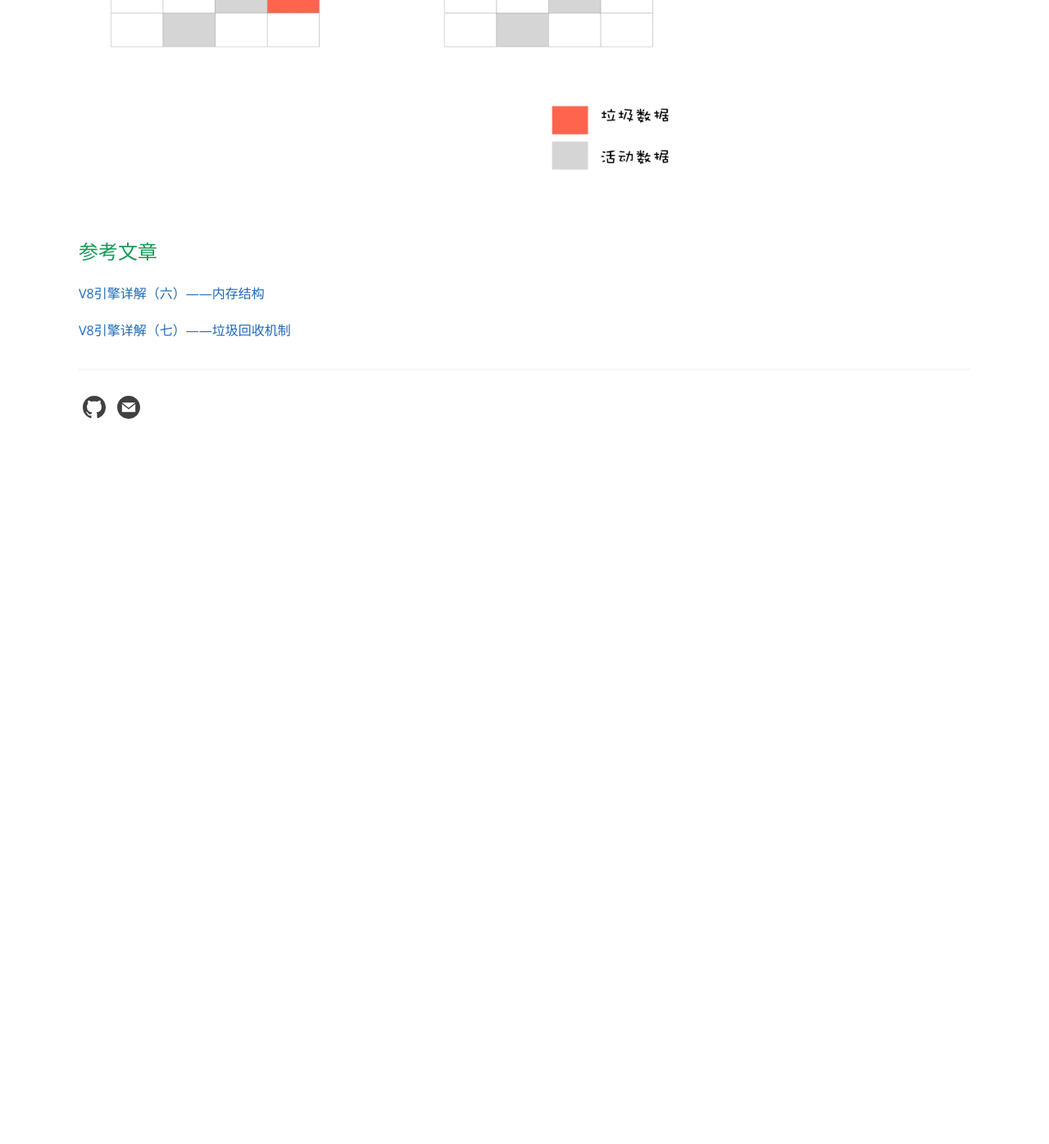
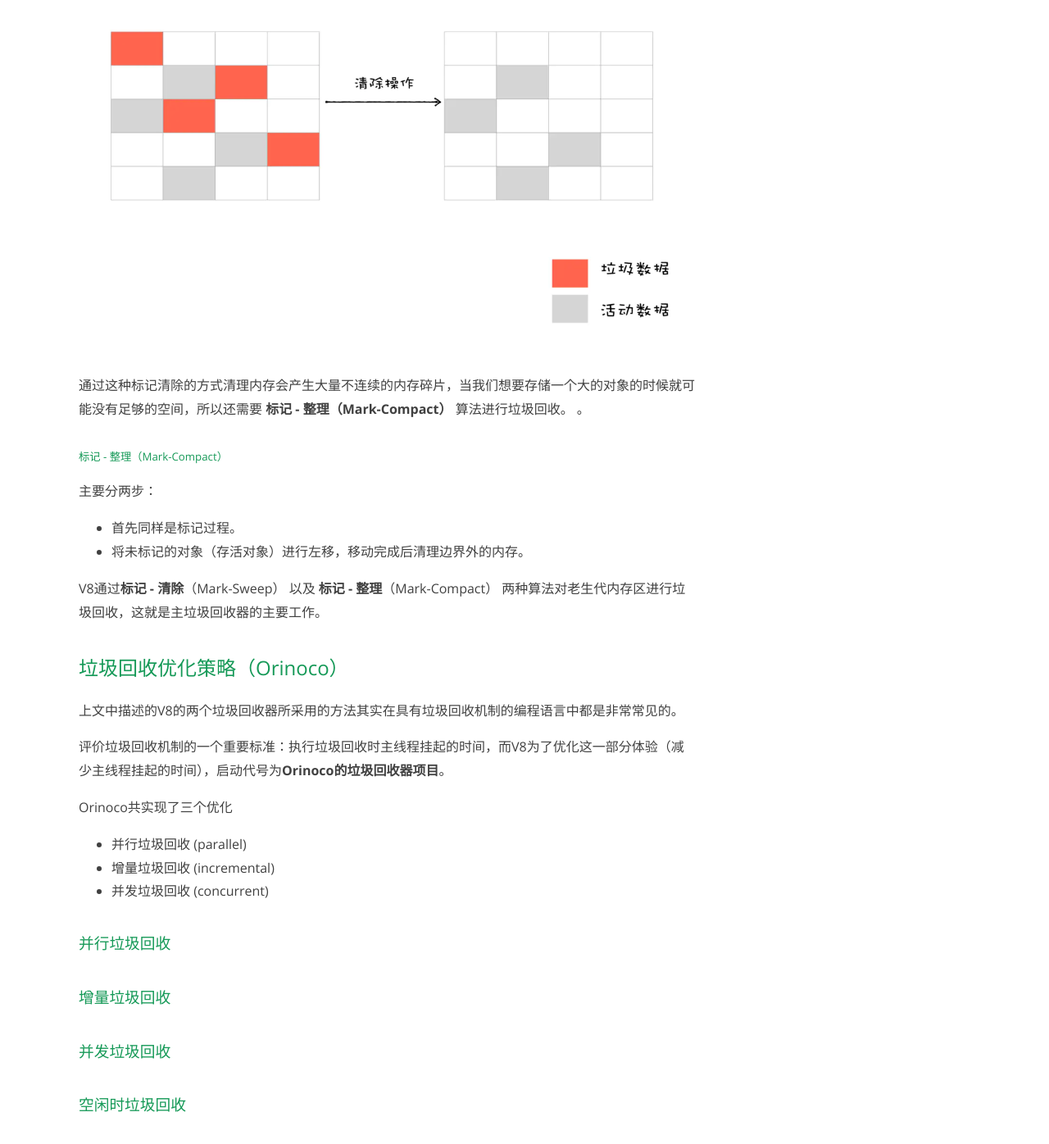
Before and after one commit to higwendolyn/Alias, a Jekyll site: the page built from _posts/2020-12-21-V8-GC.md, in a window 1280 px wide and 1400 px high, scrolled down 8352 px. Shown: the top 1396 px of the window at 82% size. Built offline with Jekyll 4.4.1, drawn with Linux system fonts in a browser that asks for light colours; before the commit the page ends 8919 px from its top, so only the background shows below that; some of the changed text lies outside the part shown.

Commit message:
垃圾回收机制

````diff
--- a/_posts/2020-12-21-V8-GC.md
+++ b/_posts/2020-12-21-V8-GC.md
@@ -163,8 +163,44 @@ javascript语言是单线程，意味着执行的代码都是按顺序执行的
 主垃圾回收器：用来回收老生代的垃圾，通常会有在*新生代晋升*后的对象以及*初始占用空间很大*的对象会存储在老生代内存区。
 
 ```过程```：主垃圾回收器会先使用**标记 - 清除**（Mark-Sweep）的算法、**标记 - 整理**（Mark-Compact） 算法进行垃圾回收进行垃圾回收。
+##### 标记 - 清除（Mark-Sweep）
+
+* **标记过程**：标记阶段就是从一组根元素开始，递归遍历这组根元素，在这个遍历过程中，能到达的元素称为活动对象，没有到达的元素就可以判断为垃圾数据。
+* **垃圾清除**：它和副垃圾回收器的垃圾清除过程完全不同，主垃圾回收器会直接将标记为垃圾的数据清理掉。
 
 ![image.png](../../../images/gc5.png)
+
+通过这种标记清除的方式清理内存会产生大量不连续的内存碎片，当我们想要存储一个大的对象的时候就可能没有足够的空间，所以还需要 **标记 - 整理（Mark-Compact）** 算法进行垃圾回收。
+。
+
+##### 标记 - 整理（Mark-Compact）
+
+主要分两步：
+* 首先同样是标记过程。
+* 将未标记的对象（存活对象）进行左移，移动完成后清理边界外的内存。
+
+V8通过**标记 - 清除**（Mark-Sweep） 以及 **标记 - 整理**（Mark-Compact） 两种算法对老生代内存区进行垃圾回收，这就是主垃圾回收器的主要工作。
+
+## 垃圾回收优化策略（Orinoco）
+
+上文中描述的V8的两个垃圾回收器所采用的方法其实在具有垃圾回收机制的编程语言中都是非常常见的。
+
+评价垃圾回收机制的一个重要标准：执行垃圾回收时主线程挂起的时间，而V8为了优化这一部分体验（减少主线程挂起的时间），启动代号为**Orinoco的垃圾回收器项目**。
+
+Orinoco共实现了三个优化
+
+* 并行垃圾回收 (parallel)
+* 增量垃圾回收 (incremental)
+* 并发垃圾回收 (concurrent)
+
+### 并行垃圾回收
+
+### 增量垃圾回收
+
+### 并发垃圾回收
+
+### 空闲时垃圾回收
+
 
 ## 参考文章
 [V8引擎详解（六）——内存结构](https://juejin.cn/post/6844904175868837901)
````
